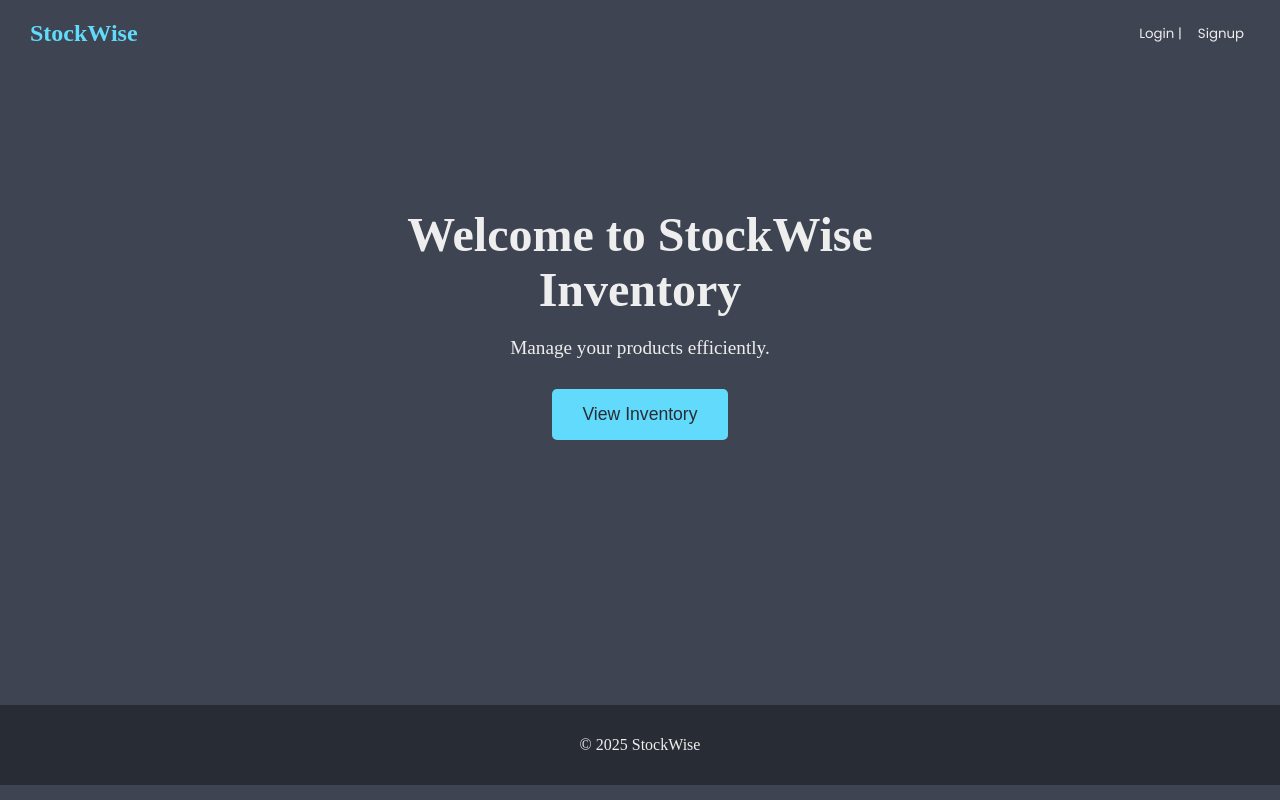
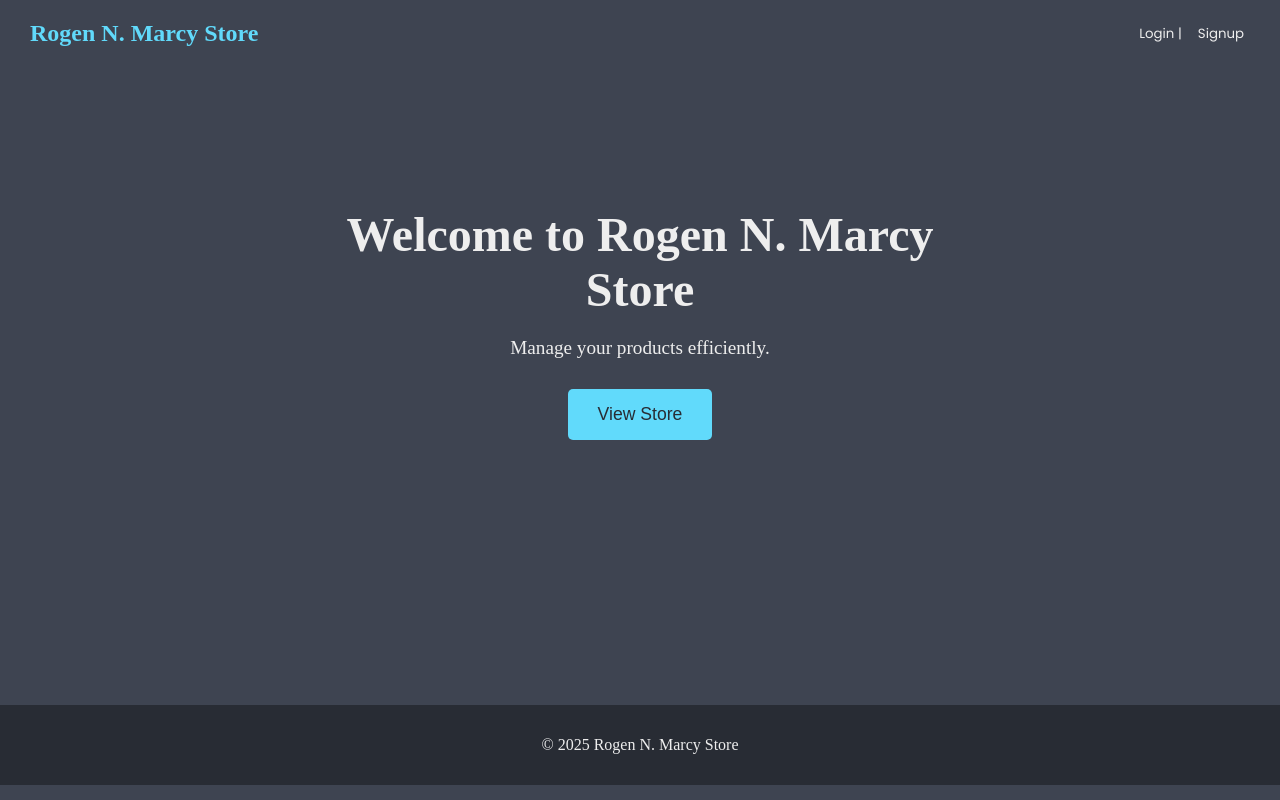
Before and after one commit to yadud1001/stockwise-v2, a PHP site: page / in a window 1280 px wide. Run offline with PHP 8.4, Linux system fonts and the light colour scheme.

Commit message:
temporarily changed logo name

```diff
--- a/index.php
+++ b/index.php
@@ -3,13 +3,13 @@
     <head>
         <meta charset="UTF-8">
         <meta name="viewport" content="width=device-width, initial-scale=1.0">
-        <title>StockWise| Home</title>
+        <title>Rogen N. Marcy Store| Home</title>
         <link rel="stylesheet" href="public/styles/index.css">
         <link href="https://fonts.googleapis.com/css2?family=Poppins:wght@400;700&display=swap" rel="stylesheet">
     </head>
     <body>
         <nav>
-            <div class="logo">StockWise</div>
+            <div class="logo">Rogen N. Marcy Store</div>
 
             <div class="nav-btns-container">
             <button class="login-btn" onclick="redirectTo('login.php')">Login |</button>
@@ -19,14 +19,14 @@
 
         <section class="hero">
             <div class="hero-content">
-                <h1>Welcome to StockWise Inventory</h1>
+                <h1>Welcome to Rogen N. Marcy Store</h1>
                 <p>Manage your products efficiently.</p>
-                <button class="cta-button" onclick="redirectTo('login.php')">View Inventory</button>
+                <button class="cta-button" onclick="redirectTo('login.php')">View Store</button>
             </div>
         </section>
 
         <footer>
-            <p>&copy; 2025 StockWise</p>
+            <p>&copy; 2025 Rogen N. Marcy Store</p>
         </footer>
     </body>
 
--- a/login.php
+++ b/login.php
@@ -3,7 +3,7 @@
 <head>
     <meta charset="UTF-8">
     <meta name="viewport" content="width=device-width, initial-scale=1.0">
-    <title>StockWise| Login</title>
+    <title>Rogen N. Marcy Store| Login</title>
     <link rel="stylesheet" href="public/styles/form.css">
     <link href="https://fonts.googleapis.com/css2?family=Poppins:wght@400;700&display=swap" rel="stylesheet">
 </head>
--- a/signup.php
+++ b/signup.php
@@ -3,7 +3,7 @@
 <head>
     <meta charset="UTF-8">
     <meta name="viewport" content="width=device-width, initial-scale=1.0">
-    <title>StockWise| Sign Up</title>
+    <title>Rogen N. Marcy Store| Sign Up</title>
     <link rel="stylesheet" href="public/styles/form.css">
     <link href="https://fonts.googleapis.com/css2?family=Poppins:wght@400;700&display=swap" rel="stylesheet">
 </head>
--- a/view/admin/adminDashboard.php
+++ b/view/admin/adminDashboard.php
@@ -3,13 +3,13 @@
 <head>
     <meta charset="UTF-8">
     <meta name="viewport" content="width=device-width, initial-scale=1.0">
-    <title>StockWise| AdminDashboard</title>
+    <title>Rogen N. Marcy Store| AdminDashboard</title>
     <link rel="stylesheet" href="../../public/styles/main.css">
     <link href="https://fonts.googleapis.com/css2?family=Poppins:wght@400;700&display=swap" rel="stylesheet">
 </head>
 <body>
     <div class="top-nav">
-        <div class="logo">StockWise (Admin)</div>
+        <div class="logo">Rogen N. Marcy Store (Admin)</div>
     </div>
 
     <aside class="sidebar">
--- a/view/customer/customerDashboard.php
+++ b/view/customer/customerDashboard.php
@@ -3,13 +3,13 @@
 <head>
     <meta charset="UTF-8">
     <meta name="viewport" content="width=device-width, initial-scale=1.0">
-    <title>StockWise | Customer Dashboard</title>
+    <title>Rogen N. Marcy Store| Customer Dashboard</title>
     <link rel="stylesheet" href="../../public/styles/main.css">
     <link href="https://fonts.googleapis.com/css2?family=Poppins:wght@400;700&display=swap" rel="stylesheet">
 </head>
 <body>
     <div class="top-nav">
-        <div class="logo">StockWise (Customer)</div>
+        <div class="logo">Rogen N. Marcy Store (Customer)</div>
     </div>
 
     <aside class="sidebar">
```
